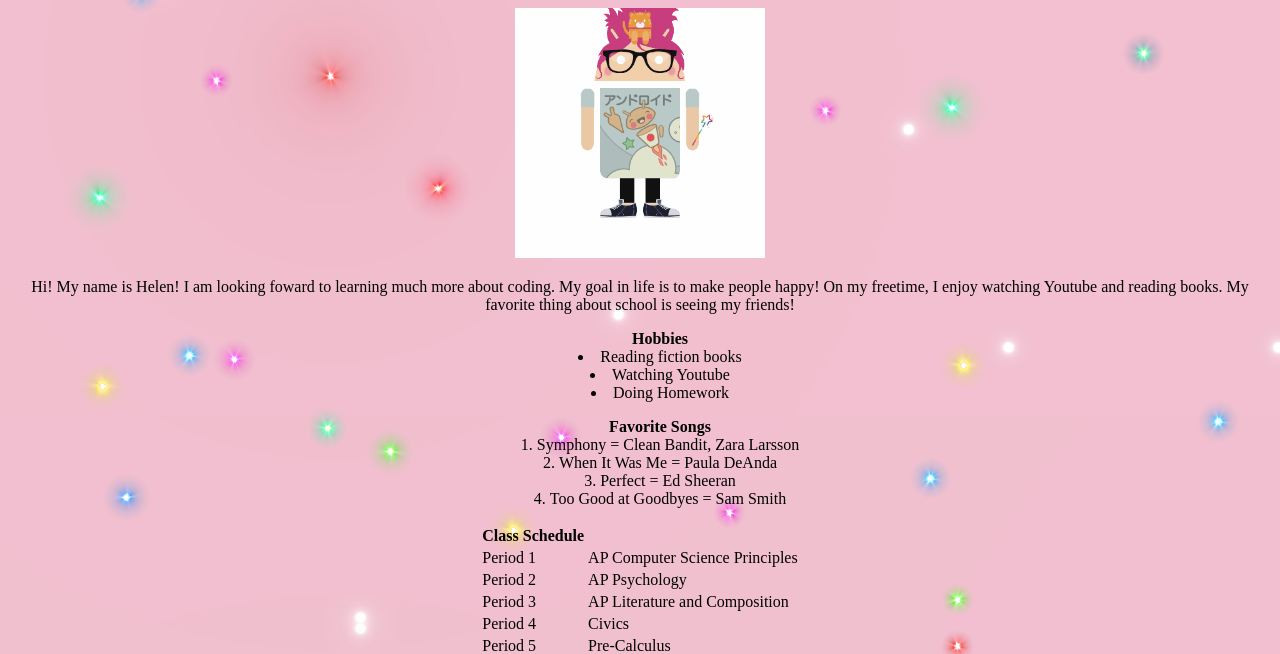
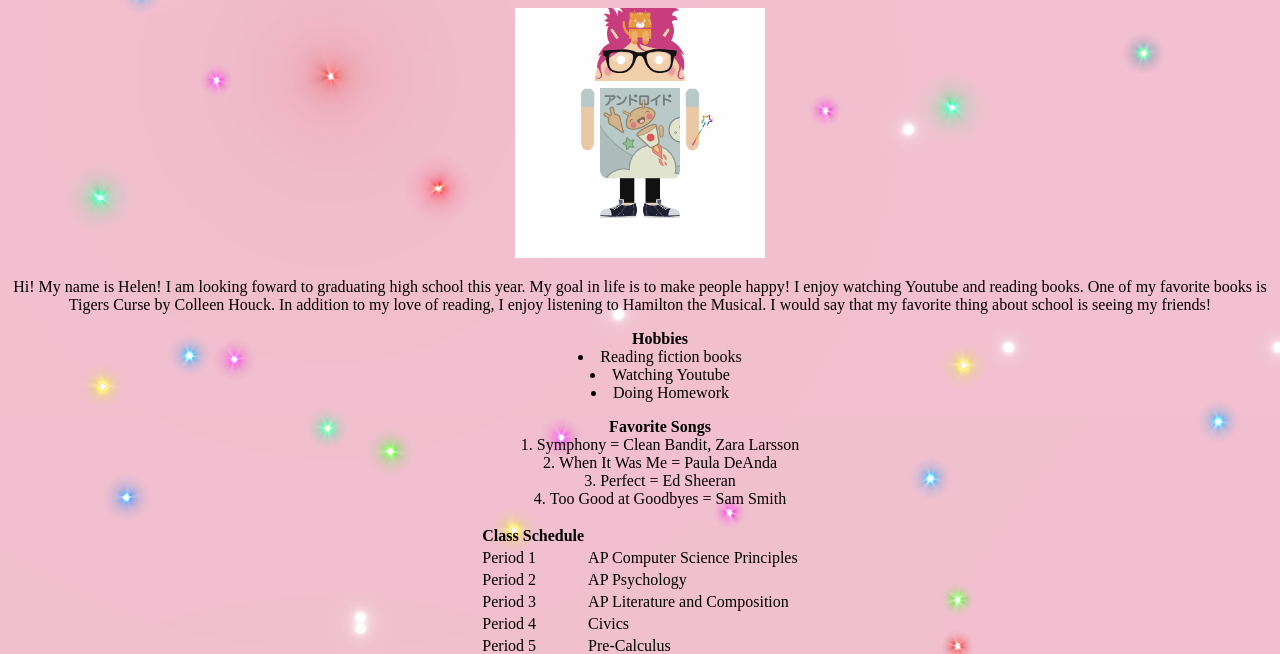
Before and after one commit to helen531chang/helen531chang.github.io, a plain HTML site: page about.html in a window 1280 px wide. Shown: the part 149-803 px from the top of the page. Drawn offline with Linux system fonts and the light colour scheme.

Commit message:
include more to about paragraph

```diff
--- a/about.html
+++ b/about.html
@@ -19,7 +19,7 @@
             <img src="images/avatar.jpg" width="250">
         </div>
         </center>
-        <center><p>Hi! My name is Helen! I am looking foward to learning much more about coding. My goal in life is to make people happy! On my freetime, I enjoy watching Youtube and reading books. My favorite thing about
+        <center><p>Hi! My name is Helen! I am looking foward to graduating high school this year. My goal in life is to make people happy! I enjoy watching Youtube and reading books. One of my favorite books is Tigers Curse by Colleen Houck. In addition to my love of reading, I enjoy listening to Hamilton the Musical. I would say that my favorite thing about
         school is seeing my friends!</p></center>
         <center>
         <ul>
```
